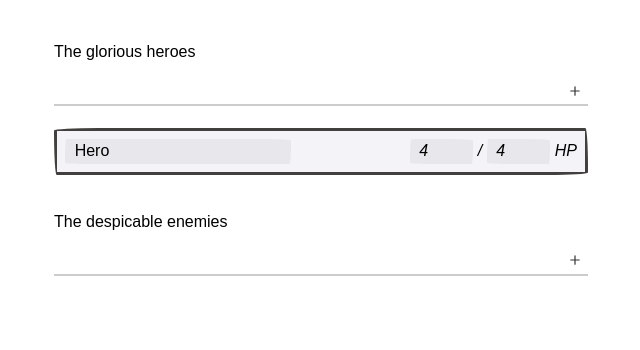
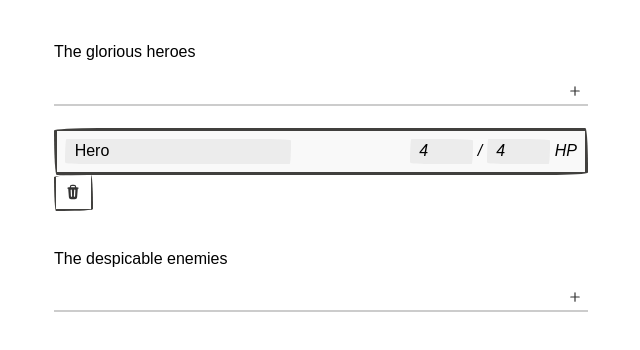
Before and after one commit to maradotwebp/initiative, a Vue app: page / in a window 1280 px wide. Both pictures are taken after a click on the button 893 px from the left and 90 px from the top of the page. Shown: the top 350 px of the page, without its empty margins (319-959 px from the left). Built offline with nearby package versions, Linux system fonts and the light colour scheme.

Commit message:
add ability to delete heroes/enemies

```diff
--- a/src/App.vue
+++ b/src/App.vue
@@ -1,35 +1,38 @@
 <script setup lang="ts">
-import {ref} from "vue";
+import {Ref, ref} from "vue";
 import type { ICharacter as ICharacter } from "./core/character.ts";
-import CharacterList from "./components/CharacterList.vue";
+import CharacterList from "./components/CharacterCreatorList.vue";
 
 const heroes = ref<ICharacter[]>([]);
 const enemies = ref<ICharacter[]>([]);
 
-function addHero() {
-  heroes.value.push({
-    name: "Hero",
+function addCharacter(arr: Ref<ICharacter[]>, name: string) {
+  arr.value.push({
+    name,
     hp: { current: 4, max: 4 }
   });
 }
 
-function addEnemy() {
-  enemies.value.push({
-    name: "Enemy",
-    hp: { current: 4, max: 4 }
-  });
+function deleteCharacter(arr: Ref<ICharacter[]>, character: ICharacter) {
+  const idx = arr.value.findIndex(h => h === character);
+  arr.value.splice(idx, 1);
 }
+
+const addHero = () => addCharacter(heroes, "Hero");
+const addEnemy = () => addCharacter(enemies, "Enemy");
+const deleteHero = (char: ICharacter) => deleteCharacter(heroes, char);
+const deleteEnemy = (char: ICharacter) => deleteCharacter(enemies, char);
 </script>
 
 <template>
   <div class="main">
     <p>The glorious heroes</p>
 
-    <CharacterList :characters="heroes" @add="addHero" />
+    <CharacterList :characters="heroes" @add="addHero" @delete="deleteHero" />
 
     <p>The despicable enemies</p>
 
-    <CharacterList :characters="enemies" @add="addHero" />
+    <CharacterList :characters="enemies" @add="addEnemy" @delete="deleteEnemy" />
   </div>
 </template>
 
--- /dev/null
+++ b/src/components/Box.vue
@@ -0,0 +1,15 @@
+<template>
+  <div>
+    <slot />
+  </div>
+</template>
+
+<style scoped>
+div {
+  border: solid 3px #41403E;
+  border-top-left-radius: 255px 15px;
+  border-top-right-radius: 15px 225px;
+  border-bottom-right-radius: 225px 15px;
+  border-bottom-left-radius: 15px 255px;
+}
+</style>
--- a/src/components/Character.vue
+++ /dev/null
@@ -1,49 +0,0 @@
-<script setup lang="ts">
-import Input from "./Input.vue";
-import { ICharacter } from "../core/character.ts";
-
-const x = defineProps<{
-  character: ICharacter
-}>();
-</script>
-
-<template>
-  <div class="character box">
-    <Input class="name-input" maxlength="20" v-model="character.name" />
-    <div class="hp">
-      <Input class="hp-input" type="number" min="0" max="999" placeholder="cur" v-model="character.hp.current" />
-      /
-      <Input class="hp-input" type="number" min="0" max="999" placeholder="max" v-model="character.hp.max" />
-      HP
-    </div>
-  </div>
-</template>
-
-<style scoped>
-.character {
-  display: flex;
-  gap: 1em;
-  justify-content: space-between;
-}
-
-.box {
-  padding: 0.5em 0.5em;
-  font-size: 1em;
-
-  border: solid 3px #41403E;
-  background: #f4f4f8;
-
-  border-top-left-radius: 255px 15px;
-  border-top-right-radius: 15px 225px;
-  border-bottom-right-radius: 225px 15px;
-  border-bottom-left-radius: 15px 255px;
-}
-
-.hp {
-  font-style: italic;
-}
-
-.hp-input {
-  width: 5ch;
-}
-</style>
--- /dev/null
+++ b/src/components/CharacterCreator.vue
@@ -0,0 +1,50 @@
+<script setup lang="ts">
+import Input from "./Input.vue";
+import { ICharacter } from "../core/character.ts";
+import Box from "./Box.vue";
+
+const x = defineProps<{
+  character: ICharacter
+}>();
+</script>
+
+<template>
+  <div>
+    <Box class="character">
+      <Input class="name-input" maxlength="20" v-model="character.name" />
+      <div class="hp">
+        <Input class="hp-input" type="number" min="0" max="999" placeholder="cur" v-model="character.hp.current" />
+        /
+        <Input class="hp-input" type="number" min="0" max="999" placeholder="max" v-model="character.hp.max" />
+        HP
+      </div>
+    </Box>
+    <Box class="actions">
+      <slot name="actions" />
+    </Box>
+  </div>
+</template>
+
+<style scoped>
+.character {
+  display: flex;
+  gap: 1em;
+  justify-content: space-between;
+  background: #f9f9f9;
+  padding: 0.5em 0.5em;
+}
+
+.actions {
+  border-width: 0 2px 2px 2px;
+  width: fit-content;
+  padding: 0.25em 0.25em;
+}
+
+.hp {
+  font-style: italic;
+}
+
+.hp-input {
+  width: 5ch;
+}
+</style>
--- a/src/components/CharacterList.vue
+++ b/src/components/CharacterCreatorList.vue
@@ -1,7 +1,8 @@
 <script setup lang="ts">
 import type { ICharacter as ICharacter } from "../core/character.ts";
-import Character from "./Character.vue";
-import { PlusIcon } from '@heroicons/vue/20/solid';
+import Character from "./CharacterCreator.vue";
+import { PlusIcon, TrashIcon } from '@heroicons/vue/20/solid';
+import IconButton from "./IconButton.vue";
 
 defineProps<{
   characters?: ICharacter[]
@@ -9,21 +10,28 @@ defineProps<{
 
 const emit = defineEmits<{
   add: []
+  delete: [character: ICharacter]
 }>();
 </script>
 
 <template>
   <div>
     <div class="icons">
-      <button class="icon-button" @click="emit('add')">
+      <IconButton title="Add" @click="emit('add')">
         <PlusIcon />
-      </button>
+      </IconButton>
     </div>
 
     <hr class="divider" />
 
     <div class="list">
-      <Character v-for="character in characters" :character="character" />
+      <Character v-for="character in characters" :character="character">
+        <template #actions>
+          <IconButton title="Delete" @click="emit('delete', character)">
+            <TrashIcon />
+          </IconButton>
+        </template>
+      </Character>
     </div>
   </div>
 </template>
@@ -32,25 +40,6 @@ const emit = defineEmits<{
 .icons {
   display: flex;
   justify-content: end;
-}
-
-.icon-button {
-  height: 2em;
-  width: 2em;
-  color: #333333;
-  background-color: inherit;
-  border: 0;
-  padding: .4em;
-  cursor: pointer;
-  transition: transform 120ms;
-}
-
-.icon-button:hover {
-  transform: rotateZ(10deg) scale(110%);
-}
-
-.icon-button:hover {
-  color: black;
 }
 
 .divider {
--- /dev/null
+++ b/src/components/IconButton.vue
@@ -0,0 +1,23 @@
+<template>
+  <button>
+    <slot />
+  </button>
+</template>
+
+<style scoped>
+button {
+  height: 2em;
+  width: 2em;
+  color: #333333;
+  background-color: inherit;
+  border: 0;
+  padding: .4em;
+  cursor: pointer;
+  transition: transform 120ms;
+}
+
+button:hover {
+  transform: rotateZ(10deg) scale(110%);
+  color: black;
+}
+</style>
```
